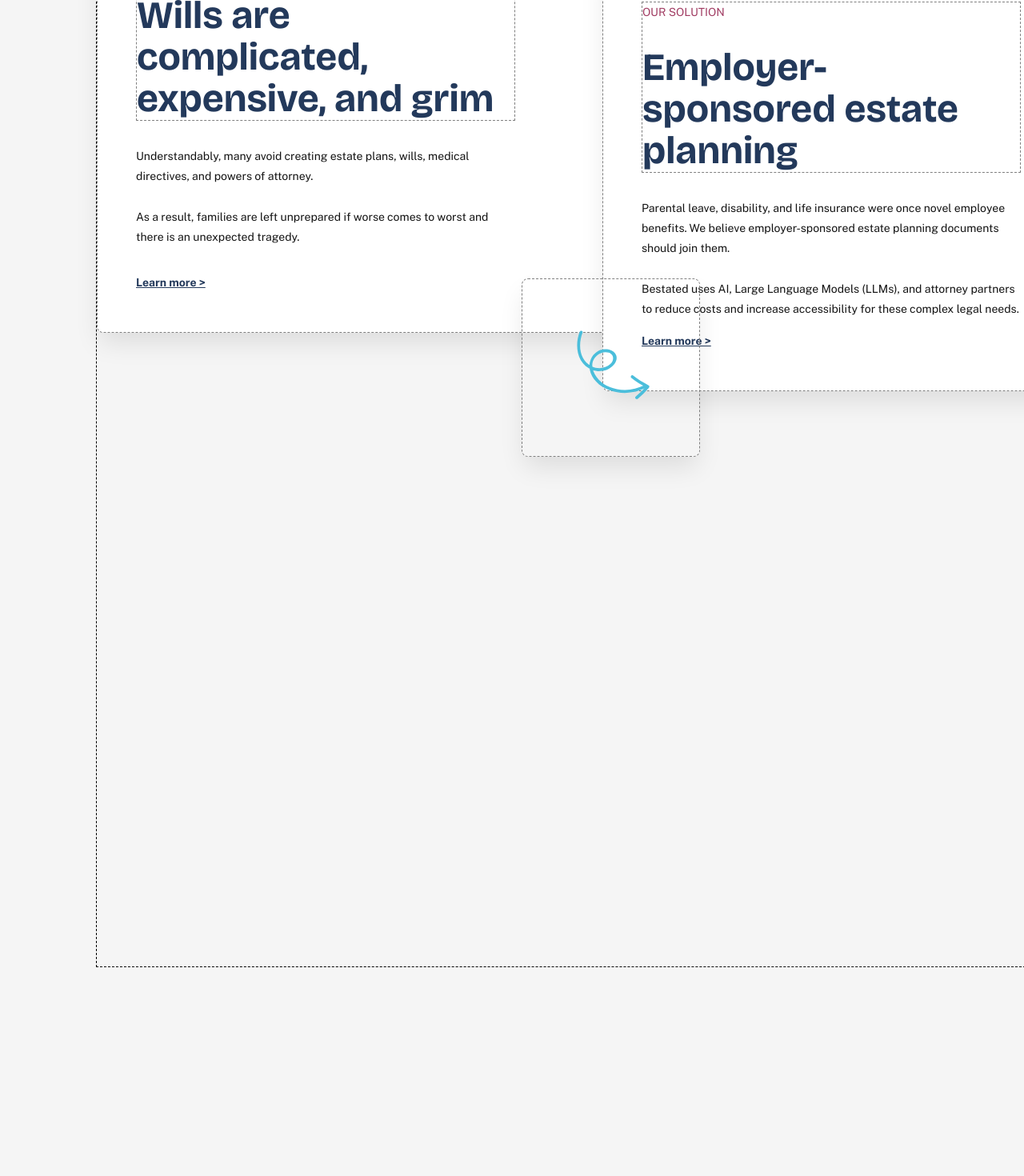
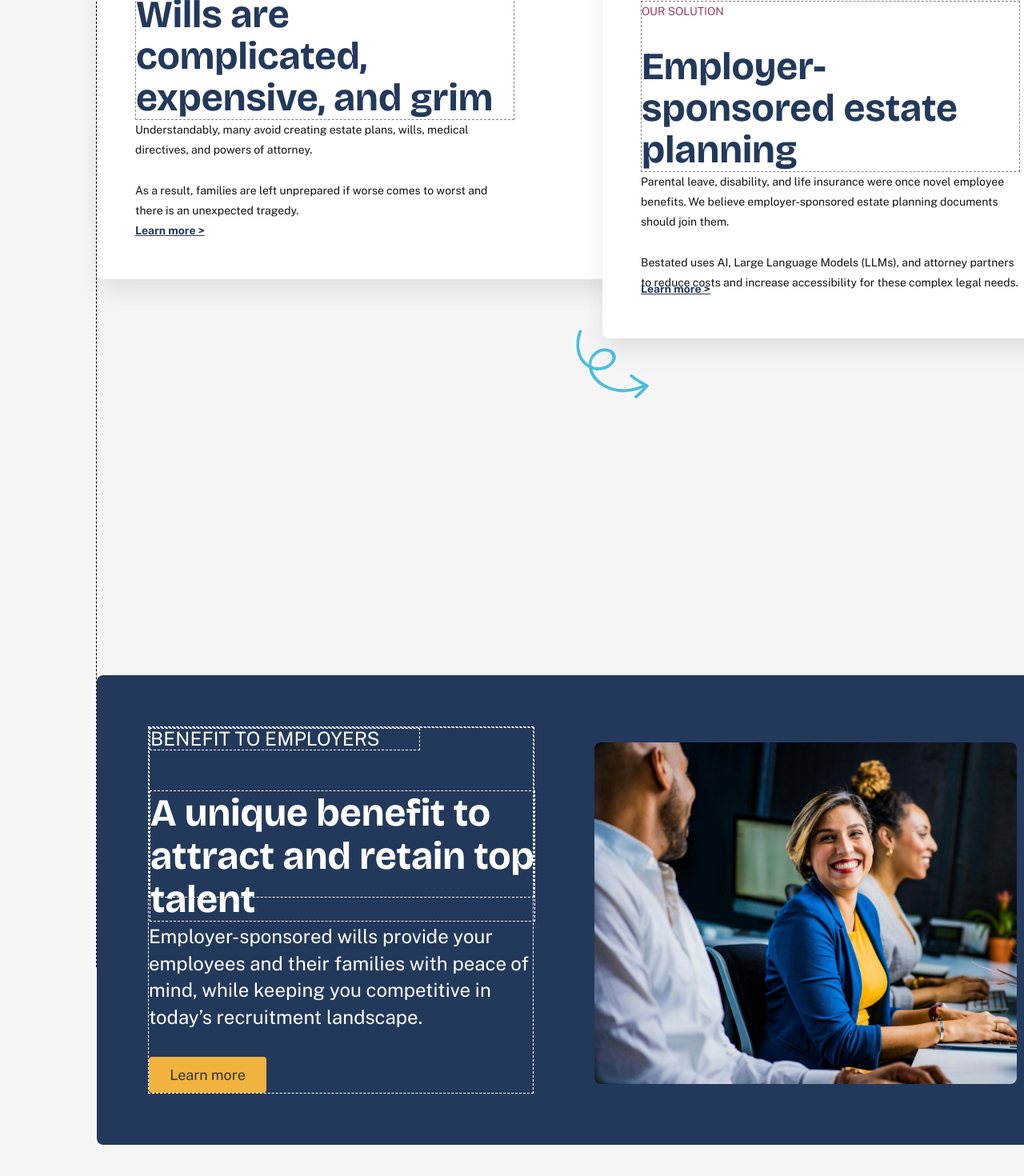
Before and after one commit to chenathy/besated-org, a React app: page / in a window 1280 px wide. Shown: the part 1238-2708 px from the top of the page at 80% size. Built offline with nearby package versions, Linux system fonts and the light colour scheme.

Commit message:
need to resolve h2 and p gap

```diff
--- a/src/App.css
+++ b/src/App.css
@@ -10,6 +10,10 @@
     padding: 10px 15px 10px 15px;
     gap: 10px;
     background-color: #F1B23E;
+    font-family: 'Public Sans', sans-serif;
+    font-weight: 400;
+    font-size: 18px;
+    line-height: 25.2px;
 }
 
 .contact-btn a {
@@ -23,12 +27,16 @@
 }
 
 .about-btn {
-    max-width: 105px;
+    max-width: 147px;
     max-height: 46px;
     border-radius: 4px;
     padding: 10px 15px 10px 15px;
     gap: 10px;
     background-color:  #D5D6D7;
+    font-family: 'Public Sans', sans-serif;
+    font-weight: 400;
+    font-size: 18px;
+    line-height: 25.2px;
 }
 
 .about-btn a {
@@ -135,14 +143,14 @@
     border-style: dashed;
 }
 
-.HomePage .Hero .Text-Btn {
+.HomePage .Hero .text-btn {
     display: grid;
     width: 576px;
     max-height: 471px;
     gap: 32px;
 }
 
-.Hero .Text-Btn h1 {
+.Hero .text-btn h1 {
     width: 576px;
     height: 189px;
     font-family: 'Bricolage Grotesque';
@@ -153,7 +161,7 @@
     color: #23395B;
 }
 
-.Hero .Text-Btn h4 {
+.Hero .text-btn h4 {
     width: 576px;
     height: 118px;
     font-family: 'Public Sans', sans-serif;
@@ -163,7 +171,7 @@
     color: #23395B;
 }
 
-.Hero .Text-Btn .btn {
+.Hero .text-btn .btn {
     display: flex;
     max-width: 284px;
     max-height: 46px;
@@ -202,7 +210,7 @@
     border-style: dashed;
 }
 
-.HomePage .Numbers .Number {
+.HomePage .Numbers .number {
     display: flex;
     flex-direction: column;
     justify-content: center;
@@ -213,7 +221,7 @@
     text-align: center;
 }
 
-.Numbers .Number h1 {
+.Numbers .number h1 {
     width: 120px;
     height: 63px;
     font-family: 'Bricolage Grotesque';
@@ -223,7 +231,7 @@
     color: #23395B;
 }
 
-.Numbers .Number p{
+.Numbers .number p{
     width: 162px;
     height: 51px;
     font-family: 'Public Sans';
@@ -249,44 +257,35 @@
 }
 
 
-.HomePage .Wills .Box {
+.HomePage .Wills .box {
     width: 568px;
     border-radius: 8px;
     padding: 48px;
     gap: 32px;
     background-color: #FFFFFF;
     position: absolute;
-
-    box-shadow: 0px 4px 4px -4px #0C0C0D0D;
-
-    box-shadow: 0px 16px 32px -4px #0C0C0D1A;
-
-
-    display: flex;
-    flex-direction: column;
-
-
-    border-color: gray;
-    border-width: 1px;
-    border-style: dashed;
 }
 
-.HomePage .Wills .Box1 {
+.HomePage .Wills .box1 {
     max-height: 524px;
     top: 0px;
     left: 0px;
+    box-shadow: 0px 4px 4px -4px #0C0C0D0D;
+    box-shadow: 0px 16px 32px -4px #0C0C0D1A;
     z-index: 1;
 }
 
-.HomePage .Wills .Box2 {
+.HomePage .Wills .box2 {
     max-height: 575px;
     top: 65px;
     left: 632px;
+    box-shadow: 0px 4px 4px -4px #0C0C0D0D;
+    box-shadow: 0px 16px 32px -4px #0C0C0D1A;
     z-index: 2;
 }
 
 
-.HomePage .Wills .Pic {
+.HomePage .Wills .pic {
     width: 125px;
     height: 125px;
     position: relative;
@@ -298,7 +297,7 @@
     background-color: transparent;
 }
 
-.Box .group {
+.box .group {
     width: 472px;
     height: 212px;
 
@@ -335,7 +334,7 @@
 }
 
 
-.Box p {
+.box p {
     width: 472px;
     height: 126px;
     font-family: 'Public Sans', sans-serif;
@@ -359,7 +358,7 @@
     ;
 }
 
-.Box a {
+.box a {
     width: 114px;
     height: 26px;
     cursor: pointer;
@@ -370,6 +369,128 @@
     line-height: 25.2px;
     color: #23395B;
 }
+
+
+.Wills .callout-box {
+    max-width: 1200px;
+    max-height: 585px;
+    background-color: #23395B;
+    border-radius: 8px;
+    padding: 64px;
+    gap: 64px;
+    position: relative;
+    top: 735px;
+    left: 0px;
+    display: flex;
+}
+
+
+.callout-box .text-btn {
+    width: 480px;
+    max-height: 457px;
+    gap: 32px;
+
+    display: flex;
+    flex-direction: column;
+    justify-content: center;
+
+    border-color: white;
+    border-width: 1px;
+    border-style: dashed;
+}
+
+
+.callout-box .text-btn .group {
+    width: 480px;
+    height: 212px;
+
+    display: flex;
+    flex-direction: column;
+    justify-content:baseline;
+    align-items: baseline;
+
+    border-color: white;
+    border-width: 1px;
+    border-style: dashed;
+
+}
+
+.text-btn .group p {
+    width: 335.79px;
+    height: 26px;
+    font-family: 'Public Sans', sans-serif;
+    font-weight: 500;
+    line-height: 25.2px;
+    letter-spacing: 3%;
+    color: #FFFFFF;
+
+    border-color: white;
+    border-width: 1px;
+    border-style: dashed;
+}
+
+.text-btn .group h2 {
+    width: 480px;
+    height: 162px;
+    position: relative;
+    top: 50px;
+    font-family: 'Bricolage Grotesque', sans-serif;
+    font-weight: 600;
+    font-size: 48px;
+    line-height: 54px;
+    color: #FFFFFF;
+
+
+    border-color: white;
+    border-width: 1px;
+    border-style: dashed;
+}
+
+.text-btn .group h2, .text-btn .group p {
+    margin: 0;
+    padding: 0;
+}
+
+.text-btn p{
+    width: 480px;
+    height: 135px;
+    font-family: 'Public Sans', sans-serif;
+    font-weight: 400;
+    font-size: 24px;
+    line-height: 33.6px;
+    color: #FFFFFF;
+}
+
+.callout-box img {
+    width: 528px;
+    height: 427px;
+    position: relative;
+    top: 20px;
+    left: 12px;
+    border-radius: 8px;
+}
+
+
+
+
+
+
+
+
+
+
+
+
+
+
+
+
+
+
+
+
+
+
 
 
 
@@ -418,7 +539,7 @@ Form.Control {
 }
 
 
-Button {
+/* Button {
     background-color: #4CAF50;
     color: white;
     padding: 12px 20px;
@@ -427,7 +548,7 @@ Button {
     border-color: black;
     border-radius: 8px;
     cursor: pointer;
-    font-size: 16px;
+    font-size: 18px;
 }
 
 Button:hover {
@@ -436,4 +557,4 @@ Button:hover {
 
 Button[type='submit'] {
     width: 50%;
-}
+} */
--- a/src/HomePage/index.js
+++ b/src/HomePage/index.js
@@ -1,7 +1,8 @@
 import React from 'react';
 import { useNavigate } from 'react-router-dom';
-import Hero from './HeroImage.svg'
-import arrow from './noun-arrow.svg'
+import Hero from './HeroImage.svg';
+import arrow from './noun-arrow.svg';
+import Wills from './WillsImage.svg';
 
 const HomePage = () => {
 
@@ -11,7 +12,7 @@ const HomePage = () => {
         <div className='HomePage'>
 
             <div className='Hero'>
-                <div className='Text-Btn'>
+                <div className='text-btn'>
                     <h1>Help your employees avoid the painful probate process.</h1>
                     <h4>Bestated is the first employer-sponsored will, power of attorneys, and medical drective platform.</h4>
                     <div className='btn'>
@@ -30,15 +31,15 @@ const HomePage = () => {
             <hr/>
 
             <div className='Numbers'>
-                <div className='Number'>
+                <div className='number'>
                     <h1>67%</h1>
                     <p>of US adults don't have a will</p>
                 </div>
-                <div className='Number'>
+                <div className='number'>
                     <h1>72%</h1>
                     <p>of minority adults don’t have a will</p>
                 </div>
-                <div className='Number'>
+                <div className='number'>
                     <h1>80%</h1>
                     <p>of people under 30 don’t have a will</p>
                 </div>
@@ -49,7 +50,7 @@ const HomePage = () => {
 
             <div className='Wills'>
 
-                <div className='Box Box1'>
+                <div className='box box1'>
 
                     <div className='group'>
                         <label>THE PROBLEM</label>
@@ -66,7 +67,7 @@ const HomePage = () => {
                     <a href='temp'>Learn more &gt;</a>
                 </div>
 
-                <div className='Box Box2'>
+                <div className='box box2'>
                     <div className='group'>
                         <label>OUR SOLUTION</label>
                         <h2>Employer-sponsored estate planning</h2>
@@ -87,9 +88,24 @@ const HomePage = () => {
                 <img
                     src={arrow}
                     alt='Arrow'
-                    className='Box Pic'
+                    className='box pic'
                 />
 
+                <div className='callout-box'>
+                    <div className='text-btn'>
+                        <div className='group'>
+                            <p>BENEFIT TO EMPLOYERS</p>
+                            <h2>A unique benefit to attract and retain top talent</h2>
+                        </div>
+                        <p>Employer-sponsored wills provide your employees and their families with peace of mind, while keeping you competitive in today’s recruitment landscape.</p>
+                        <button className='contact-btn'>Learn more</button>
+                    </div>
+
+                    <img
+                        src={Wills}
+                        alt='HomePageLogo2'
+                    />
+                </div>
             </div>
 
         </div>
```
Also changed, not shown: src/HomePage/WillsImage.svg (added).
